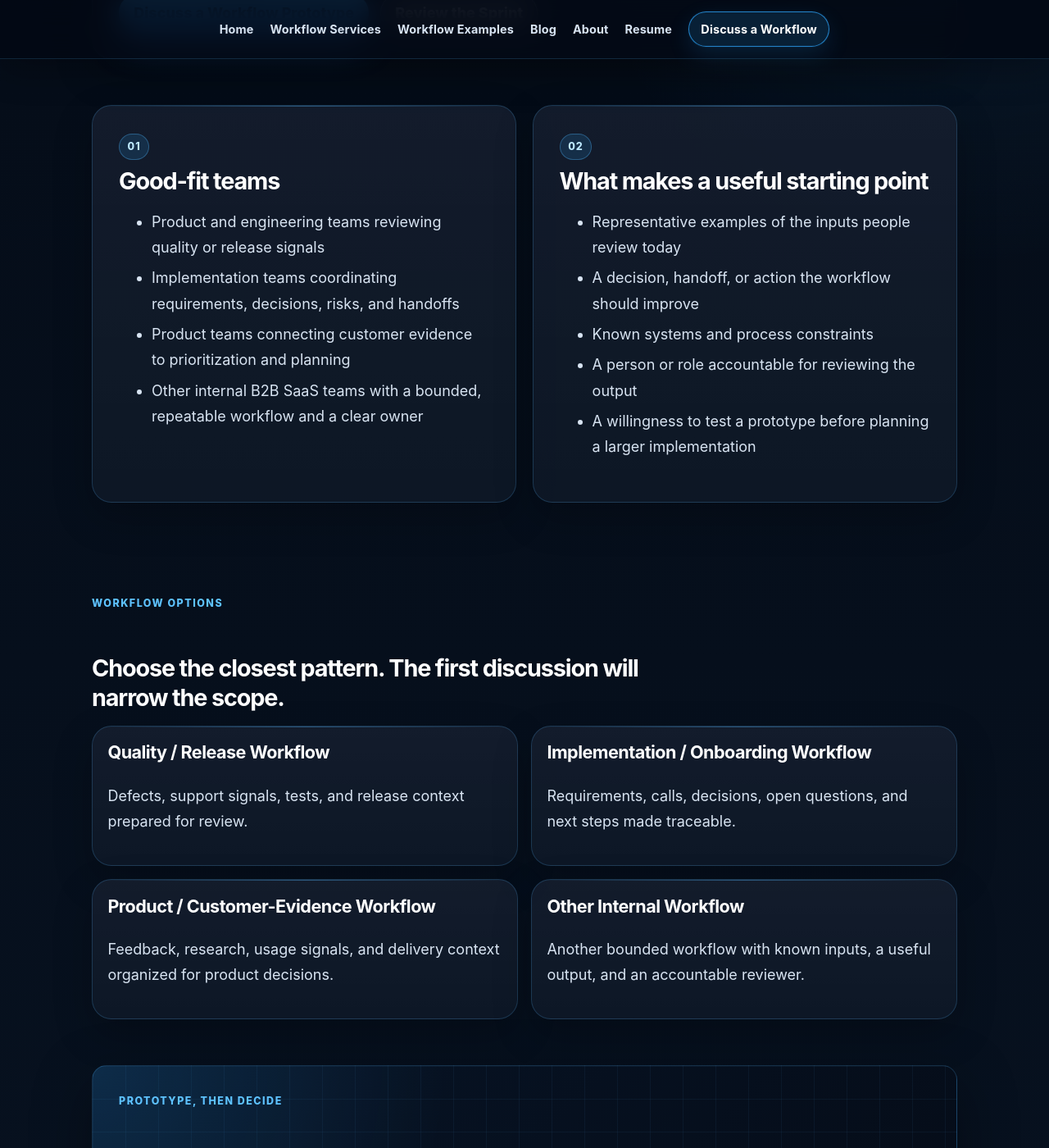
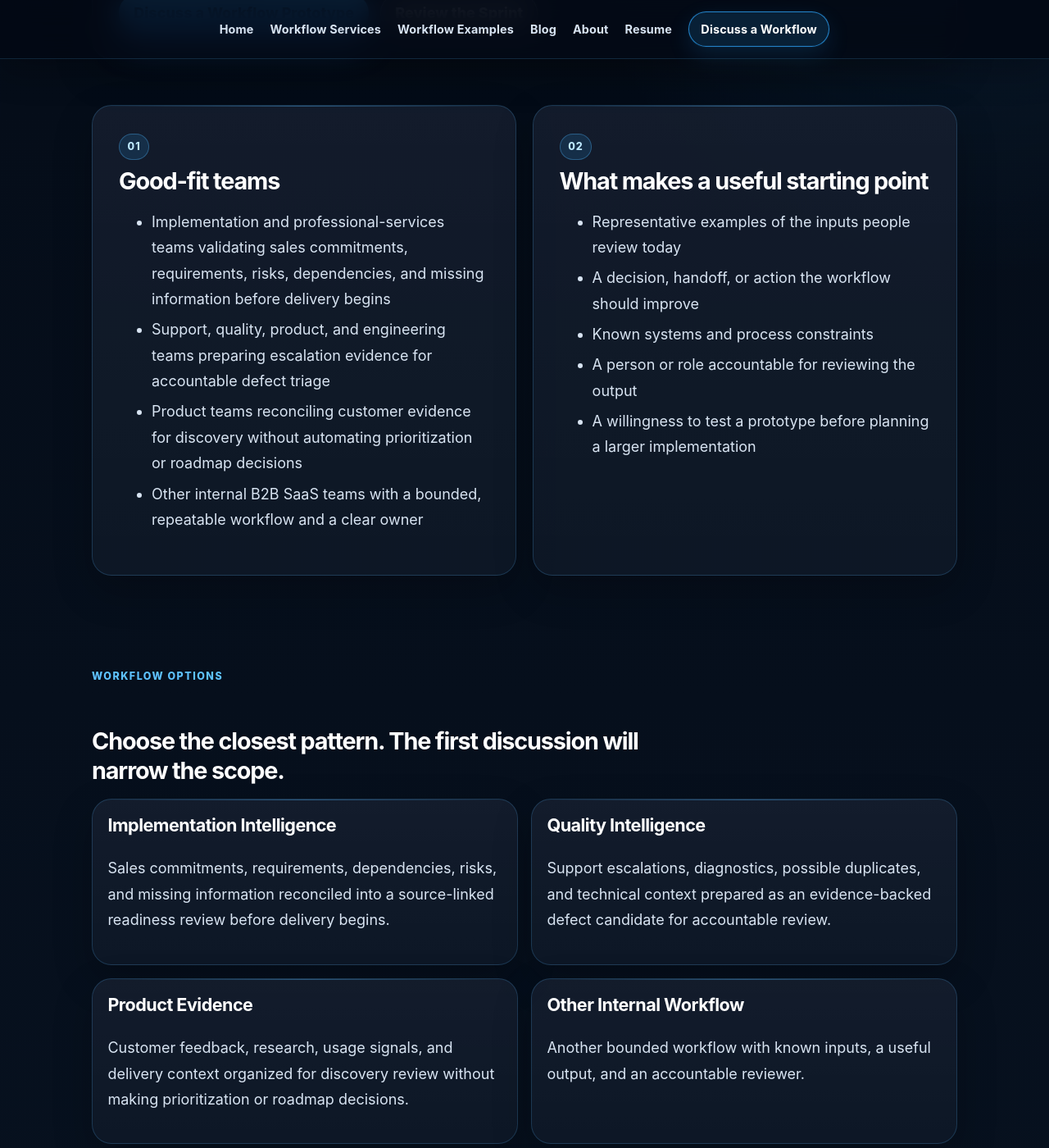
Before and after one commit to mahadevupadhyayula/mahadevupadhyayula.github.io, a Jekyll site: the page built from work-with-me.md, in a window 1280 px wide and 1400 px high, scrolled down 586 px. Shown: the whole window at 82% size. Built offline with Jekyll 4.4.1, drawn with Linux system fonts in a browser that asks for light colours.

Commit message:
Align workflow pillar positioning

```diff
--- a/work-with-me.md
+++ b/work-with-me.md
@@ -25,9 +25,9 @@ image_alt: Discuss an AI Workflow Prototype Sprint
     <p class="service-number">01</p>
     <h2>Good-fit teams</h2>
     <ul>
-      <li>Product and engineering teams reviewing quality or release signals</li>
-      <li>Implementation teams coordinating requirements, decisions, risks, and handoffs</li>
-      <li>Product teams connecting customer evidence to prioritization and planning</li>
+      <li>Implementation and professional-services teams validating sales commitments, requirements, risks, dependencies, and missing information before delivery begins</li>
+      <li>Support, quality, product, and engineering teams preparing escalation evidence for accountable defect triage</li>
+      <li>Product teams reconciling customer evidence for discovery without automating prioritization or roadmap decisions</li>
       <li>Other internal B2B SaaS teams with a bounded, repeatable workflow and a clear owner</li>
     </ul>
   </article>
@@ -49,9 +49,9 @@ image_alt: Discuss an AI Workflow Prototype Sprint
   <p class="section-eyebrow">Workflow options</p>
   <h2 id="work-with-me-options-title">Choose the closest pattern. The first discussion will narrow the scope.</h2>
   <div class="service-card-grid homepage-service-grid">
-    <article><h3>Quality / Release Workflow</h3><p>Defects, support signals, tests, and release context prepared for review.</p></article>
-    <article><h3>Implementation / Onboarding Workflow</h3><p>Requirements, calls, decisions, open questions, and next steps made traceable.</p></article>
-    <article><h3>Product / Customer-Evidence Workflow</h3><p>Feedback, research, usage signals, and delivery context organized for product decisions.</p></article>
+    <article><h3>Implementation Intelligence</h3><p>Sales commitments, requirements, dependencies, risks, and missing information reconciled into a source-linked readiness review before delivery begins.</p></article>
+    <article><h3>Quality Intelligence</h3><p>Support escalations, diagnostics, possible duplicates, and technical context prepared as an evidence-backed defect candidate for accountable review.</p></article>
+    <article><h3>Product Evidence</h3><p>Customer feedback, research, usage signals, and delivery context organized for discovery review without making prioritization or roadmap decisions.</p></article>
     <article><h3>Other Internal Workflow</h3><p>Another bounded workflow with known inputs, a useful output, and an accountable reviewer.</p></article>
   </div>
 </section>
```
